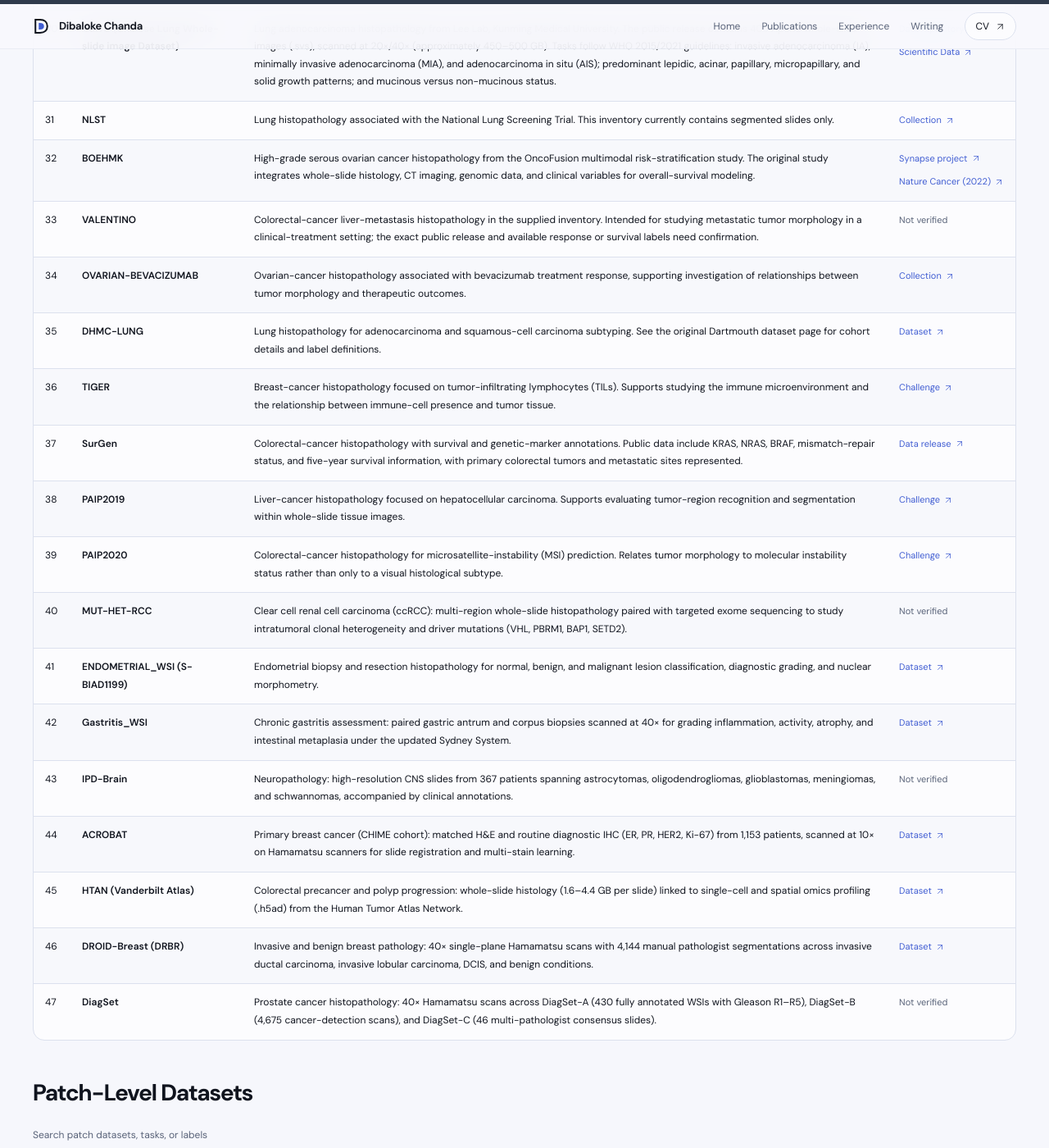
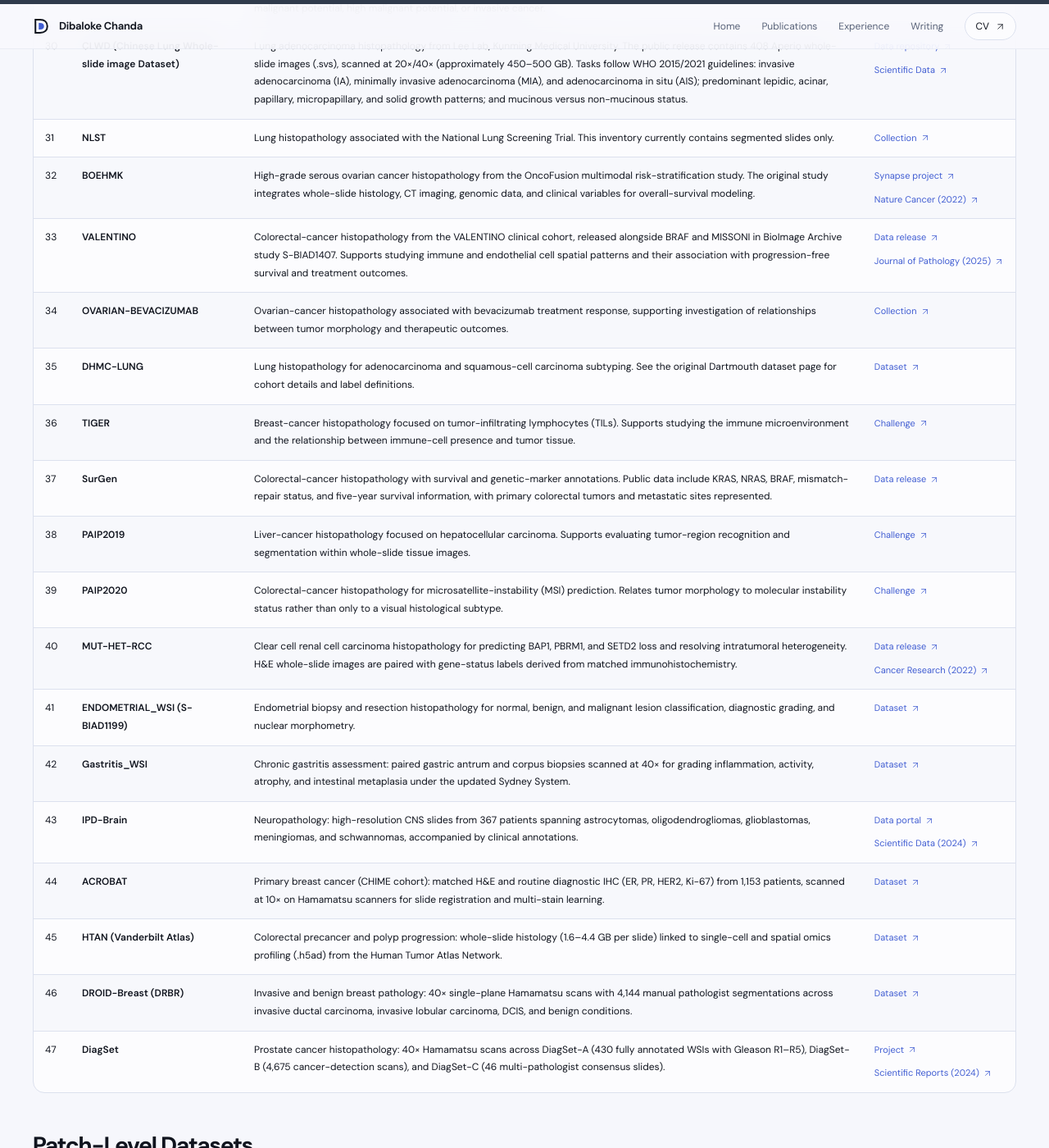
Before and after one commit to dibaloke/dibaloke.github.io, a Jekyll site: the page built from _pages/fm-bench.html, in a window 1280 px wide and 1400 px high, scrolled down 2780 px. Shown: the whole window at 82% size. Built offline with Jekyll 4.4.1, drawn with Linux system fonts in a browser that asks for light colours; some of the changed text lies outside the part shown.

Commit message:
Add verified sources for five FM-Bench datasets

```diff
--- a/_data/fm_bench.json
+++ b/_data/fm_bench.json
@@ -197,7 +197,11 @@
     "segmented": "609",
     "features": "609",
     "magnifications": "20×, 10×, 5×",
-    "domain": "Prostate adenocarcinoma histopathology cohort in the supplied inventory. The exact public release and any Gleason-grade, treatment, or outcome labels are not established by the identifier alone."
+    "domain": "Prostate core needle biopsy histopathology from PAR Hospital in Erbil, Iraq. The public release includes matched scans from three scanners and independent Gleason-score and ISUP-grade annotations from three pathologists, supporting cancer grading and cross-scanner evaluation.",
+    "dataset_url": "https://doi.org/10.6019/S-BIAD2323",
+    "dataset_link_label": "Data release",
+    "publication_url": "https://doi.org/10.1038/s41597-026-07798-9",
+    "publication_label": "Scientific Data (2026)"
   },
   {
     "number": 21,
@@ -334,7 +338,11 @@
     "segmented": "177",
     "features": "177",
     "magnifications": "20×, 10×, 5×",
-    "domain": "Colorectal-cancer liver-metastasis histopathology in the supplied inventory. Intended for studying metastatic tumor morphology in a clinical-treatment setting; the exact public release and available response or survival labels need confirmation."
+    "domain": "Colorectal-cancer histopathology from the VALENTINO clinical cohort, released alongside BRAF and MISSONI in BioImage Archive study S-BIAD1407. Supports studying immune and endothelial cell spatial patterns and their association with progression-free survival and treatment outcomes.",
+    "dataset_url": "https://www.ebi.ac.uk/biostudies/bioimages/studies/S-BIAD1407",
+    "dataset_link_label": "Data release",
+    "publication_url": "https://doi.org/10.1002/path.6378",
+    "publication_label": "Journal of Pathology (2025)"
   },
   {
     "number": 34,
@@ -403,8 +411,12 @@
     "inventory": "1,292 WSIs (.svs)",
     "storage": "~475 GB",
     "status": "Fully downloaded",
-    "domain": "Clear cell renal cell carcinoma (ccRCC): multi-region whole-slide histopathology paired with targeted exome sequencing to study intratumoral clonal heterogeneity and driver mutations (VHL, PBRM1, BAP1, SETD2).",
-    "source_label": "Acosta et al., Cancer Research (2022)"
+    "domain": "Clear cell renal cell carcinoma histopathology for predicting BAP1, PBRM1, and SETD2 loss and resolving intratumoral heterogeneity. H&E whole-slide images are paired with gene-status labels derived from matched immunohistochemistry.",
+    "source_label": "Acosta et al., Cancer Research (2022)",
+    "dataset_url": "https://doi.org/10.25452/figshare.plus.19310870",
+    "dataset_link_label": "Data release",
+    "publication_url": "https://doi.org/10.1158/0008-5472.CAN-21-2318",
+    "publication_label": "Cancer Research (2022)"
   },
   {
     "number": 41,
@@ -435,7 +447,11 @@
     "storage": "~744 GB",
     "status": "Downloaded",
     "domain": "Neuropathology: high-resolution CNS slides from 367 patients spanning astrocytomas, oligodendrogliomas, glioblastomas, meningiomas, and schwannomas, accompanied by clinical annotations.",
-    "source_label": "IBDC / IBIA, Scientific Data (2024)"
+    "source_label": "IBDC / IBIA, Scientific Data (2024)",
+    "dataset_url": "https://ibdc.dbt.gov.in/ibia/study_details_browse/HISTOS_1000000035/",
+    "dataset_link_label": "Data portal",
+    "publication_url": "https://doi.org/10.1038/s41597-024-04225-9",
+    "publication_label": "Scientific Data (2024)"
   },
   {
     "number": 44,
@@ -477,6 +493,10 @@
     "storage": "Not supplied",
     "status": "Downloader and catalog available",
     "domain": "Prostate cancer histopathology: 40× Hamamatsu scans across DiagSet-A (430 fully annotated WSIs with Gleason R1–R5), DiagSet-B (4,675 cancer-detection scans), and DiagSet-C (46 multi-pathologist consensus slides).",
-    "source_label": "Koziarski et al., Scientific Reports (2024)"
+    "source_label": "Koziarski et al., Scientific Reports (2024)",
+    "dataset_url": "https://github.com/michalkoziarski/DiagSet",
+    "dataset_link_label": "Project",
+    "publication_url": "https://doi.org/10.1038/s41598-024-52183-4",
+    "publication_label": "Scientific Reports (2024)"
   }
 ]
```
